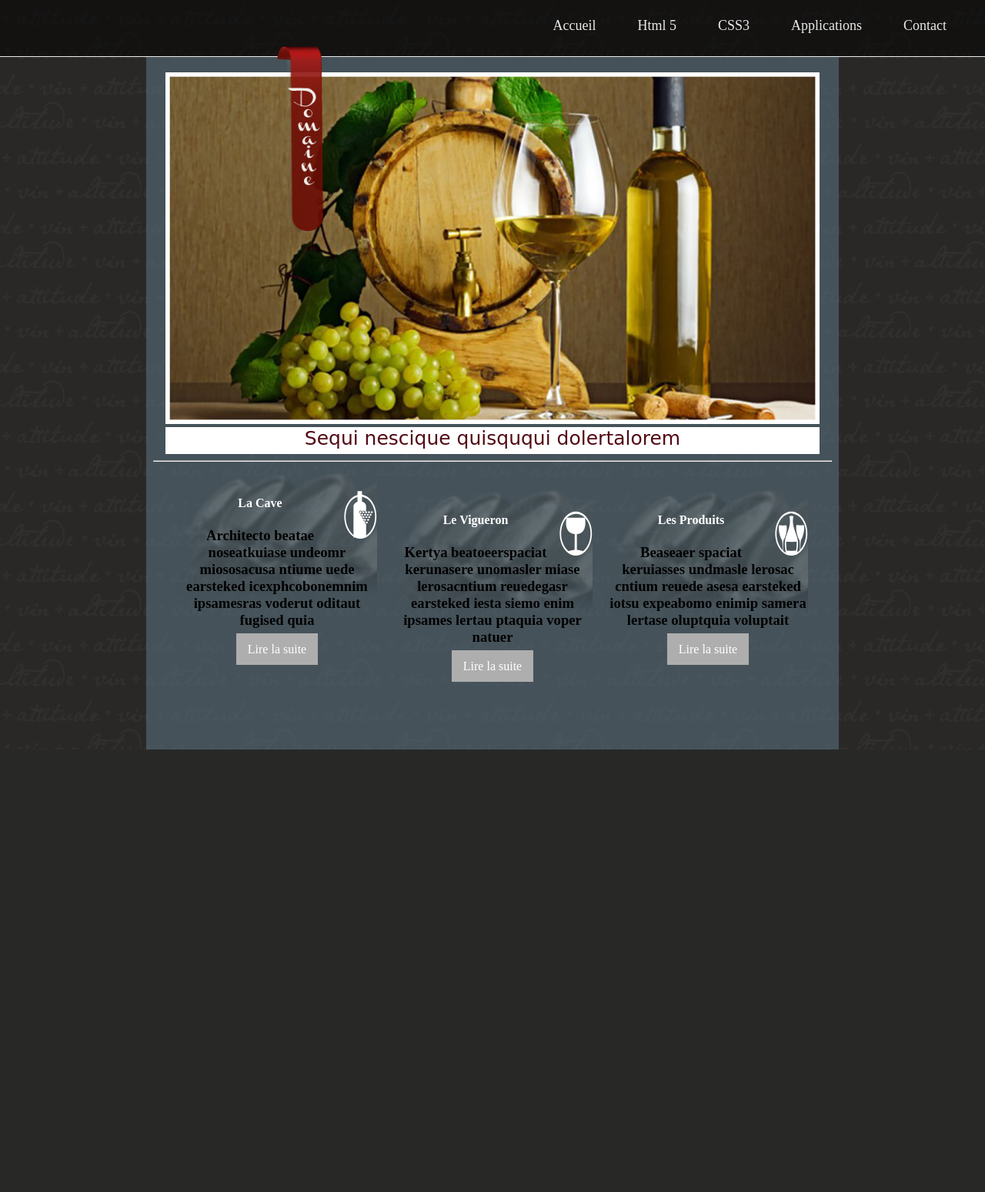
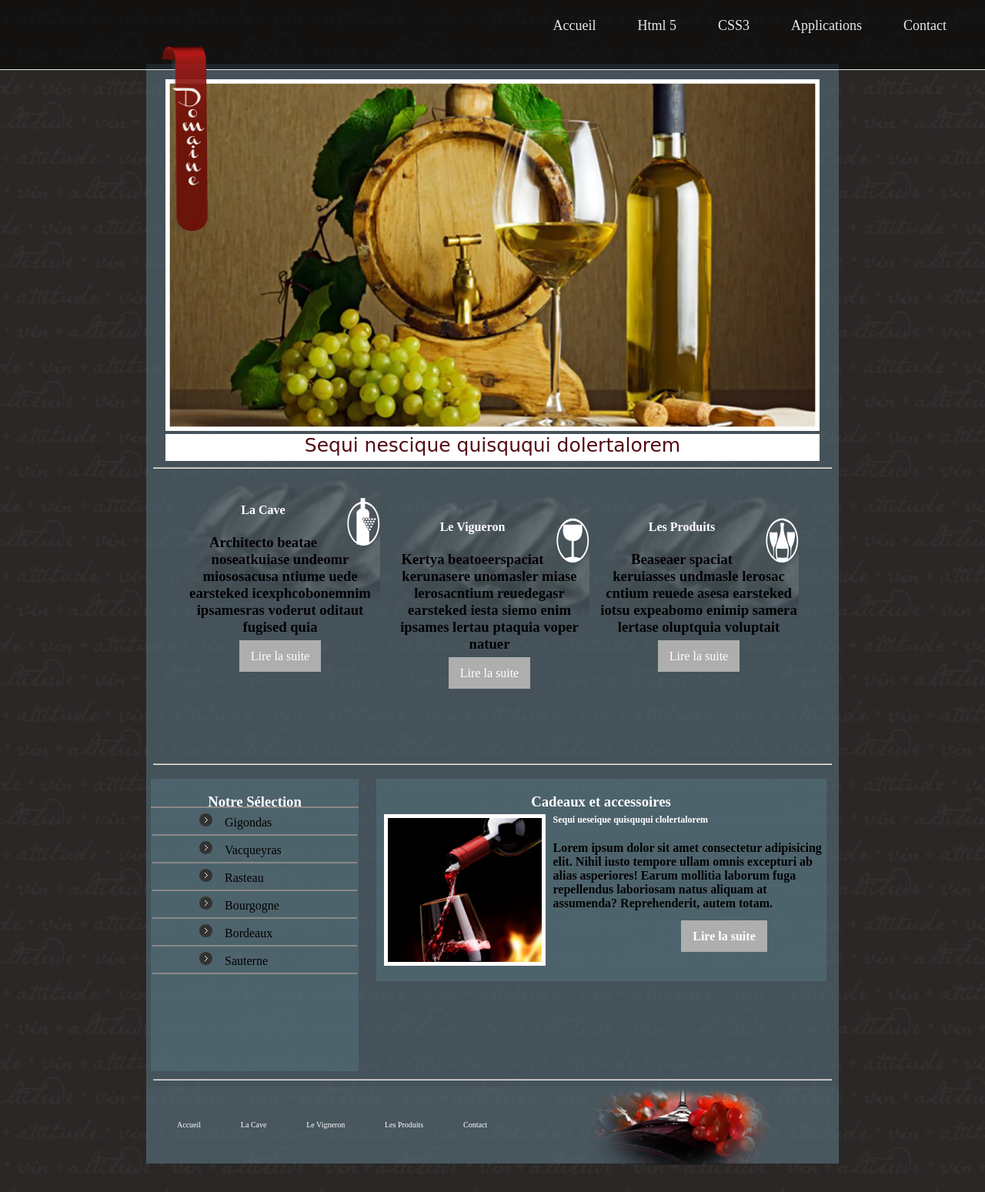
Before and after one commit to Gcrouzet/CDA, a PHP site: page / in a window 1280 px wide. Shown: the whole page at 77% size. Before the commit the page ends 974 px from the top, so only its background shows below. Run offline with PHP 8.4, Linux system fonts and the light colour scheme; some web fonts are replaced.

Commit message:
up site vin

```diff
--- a/CDA/src/FOAD_WEBCLIENT/index.html
+++ b/CDA/src/FOAD_WEBCLIENT/index.html
@@ -41,25 +41,81 @@
             <div class="box">
                 <img src="images/icon-1.png" class="icon_img">
                 <h4>La Cave</h4>
-                <p class="txt2">Architecto beatae noseatkuiase undeomr miososacusa ntiume uede earsteked icexphcobonemnim ipsamesras voderut oditaut fugised quia</p>
+                <p class="txt2">Architecto beatae noseatkuiase undeomr miososacusa ntiume uede earsteked
+                    icexphcobonemnim ipsamesras voderut oditaut fugised quia</p>
                 <a href="#" class="button">Lire la suite</a>
             </div>
 
-            <div class="box"id="vign" >
+            <div class="box" id="vign">
                 <img src="images/icon-2.png" class="icon_img">
-                <h4 >Le Vigueron</h4>
-                <p class="txt2">Kertya beatoeerspaciat kerunasere unomasler miase lerosacntium reuedegasr earsteked iesta siemo enim ipsames lertau ptaquia voper natuer</p>
-                <a href="#" class="button"id="rotate">Lire la suite</a>
+                <h4>Le Vigueron</h4>
+                <p class="txt2">Kertya beatoeerspaciat kerunasere unomasler miase lerosacntium reuedegasr earsteked
+                    iesta siemo enim ipsames lertau ptaquia voper natuer</p>
+                <a href="#" class="button" id="rotate">Lire la suite</a>
             </div>
 
             <div class="box">
                 <img src="images/icon-3.png" class="icon_img">
                 <h4>Les Produits</h4>
-                <p class="txt2">Beaseaer spaciat keruiasses undmasle lerosac cntium reuede asesa earsteked iotsu expeabomo enimip samera lertase oluptquia voluptait</p>
+                <p class="txt2">Beaseaer spaciat keruiasses undmasle lerosac cntium reuede asesa earsteked iotsu
+                    expeabomo enimip samera lertase oluptquia voluptait</p>
                 <a href="#" class="button">Lire la suite</a>
             </div>
 
         </article>
+        <hr style="width: 880px; margin-top: 20px;">
+        <div class="bloc2">
+            <article id="nav_bar">
+                <h3>Notre Sélection</h3>
+                <table id="nav_liste">
+                    <tr>
+                        <td><img src="images/liste.png" class="liste_icon">Gigondas</td>
+                    </tr>
+                    <tr>
+                        <td><img src="images/liste.png" class="liste_icon">Vacqueyras</td>
+                    </tr>
+                    <tr>
+                        <td><img src="images/liste.png" class="liste_icon">Rasteau</td>
+                    </tr>
+                    <tr>
+                        <td><img src="images/liste.png" class="liste_icon">Bourgogne</td>
+                    </tr>
+                    <tr>
+                        <td><img src="images/liste.png" class="liste_icon">Bordeaux</td>
+                    </tr>
+                    <tr>
+                        <td><img src="images/liste.png" class="liste_icon">Sauterne</td>
+                    </tr>
+                </table>
+            </article>
+
+            <article id="cad_bar">
+                <h3>Cadeaux et accessoires</h3>
+                <div id="txt3">
+                    <img src="images/home-img1.jpg">
+                    <h5>Sequi ueseique quisququi clolertalorem</h5>
+                    <p style="text-align: left; margin-bottom: 25px;">Lorem ipsum dolor sit amet consectetur adipisicing
+                        elit. Nihil iusto tempore ullam omnis excepturi ab alias asperiores!
+                        Earum mollitia laborum fuga repellendus laboriosam natus aliquam at assumenda? Reprehenderit,
+                        autem totam.</p>
+                    <div id="rot"><a href="#" class="button">Lire la suite</a></div>
+                </div>
+            </article>
+            <hr style="width: 880px; margin-top: 20px;">
+        </div>
+        <footer>
+            <div id="nav_foot">
+                <ul class="menu_foot">
+                    <li><a href="#">Accueil</a></li>
+                    <li><a href="#">La Cave</a></li>
+                    <li><a href="#">Le Vigneron</a></li>
+                    <li><a href="#">Les Produits</a></li>
+                    <li><a href="#">Contact</a></li>
+                </ul>
+            </div>
+            <img src="images/img_footer.png">
+        </footer>
+
     </section>
 </body>
 
--- a/CDA/src/FOAD_WEBCLIENT/style.css
+++ b/CDA/src/FOAD_WEBCLIENT/style.css
@@ -1,4 +1,4 @@
-body{
+body {
     margin: 0;
     padding: 0;
     background-image: url(images/bg_motif.gif);
@@ -7,8 +7,8 @@ body{
 
 @font-face {
     font-family: channel-webfont;
-    src: url('fonts/channel-webfont.ttf'),
-         url('fonts/channel-webfont.eot'); /* IE9+ */
+    src: url('fonts/channel-webfont.ttf'), url('fonts/channel-webfont.eot');
+    /* IE9+ */
 }
 
 @font-face {
@@ -21,103 +21,81 @@ body{
     src: url('fonts/AB_Exp_by_III_wildcard_III.ttf'),
 }
 
-
-header
-{
-    height: 73px;
-    background-color: rgba(0, 0, 0, 0.6) ;
+header {
+    position: fixed;
+    top: 0px;
+    height: 90px;
+    width: 100%;
+    background-color: rgba(0, 0, 0, 0.6);
     opacity: 0.9;
     border-bottom: white solid 1px;
-    padding: 0px;
-
 }
 
-#logo
-{
+#logo {
     height: 250px;
     width: 80px;
     margin-top: 56px;
-    margin-left: 350px;
-
+    margin-left: 200px;
 }
 
-nav
-{
+nav {
     height: 100%;
-    float:right;
+    float: right;
     margin-left: 30px;
-
 }
 
-.menu
-{
+.menu {
     height: 100%;
-
 }
 
-.menu a
-{
+.menu a {
     color: white;
     font-family: channel-webfont;
     font-size: 18px;
     text-decoration: none;
 }
 
-.menu li
-{
-
-    display:inline-block;
-    padding:7px 50px 0px 0px;
-
+.menu li {
+    display: inline-block;
+    padding: 7px 50px 0px 0px;
 }
 
-.menu li :hover
-{
+.menu li :hover {
     color: red;
 }
 
-.menu li ul
-{
-    position:absolute;
-    visibility:hidden;
+.menu li ul {
+    position: absolute;
+    visibility: hidden;
+}
 
-}
-.menu li ul li
-{
+.menu li ul li {
     height: 50px;
     width: 220px;
-    display:block;
-    background-color:  rgba(0, 0, 0, 0.4) ;
+    display: block;
+    background-color: rgba(0, 0, 0, 0.4);
     border: 1px white;
     border: white solid 1px;
     padding: 0px 15px;
 }
-.menu li:hover > ul
-{
-    visibility:visible;
+
+.menu li:hover>ul {
+    visibility: visible;
 }
 
-
-section
-{
+section {
     width: 900px;
-    height: 900px;
-    margin: auto;
-    background-color: rgba(96,125,139,0.5);
+    margin: 83px auto 0px auto;
+    background-color: rgba(96, 125, 139, 0.5);
     text-align: center;
-
 }
 
-#main_img
-{
+#main_img {
     width: 850px;
     margin-top: 20px;
-
 }
 
-
-#txt1
-{
+#txt1 {
     width: 850px;
     height: 35px;
     font-family: comic sans ms;
@@ -127,64 +105,158 @@ section
     margin: 0px 0px 0px 25px;
 }
 
-.box
-{
+.box {
     width: 260px;
     height: 283px;
     text-align: center;
     display: inline-block;
-    background-image: url(images/bg_g.png) ;
-    background-repeat : no-repeat;
-    margin : 0 8px ;
-
+    background-image: url(images/bg_g.png);
+    background-repeat: no-repeat;
+    margin: 0px 8px 50px 0;
 }
 
+h3 {
+    font-family: channel-webfont;
+    color: white;
+    margin-bottom: -5px;
+}
 
-h4
-{
-    font-family:channel-webfont ;
+h4 {
+    font-family: channel-webfont;
     color: white;
     padding-top: 16px;
+}
 
+h5 {
+    font-family: channel-webfont;
+    color: white;
+    text-align: left;
+    font-size: 12px;
+    margin-top: 10px;
 }
-#vign
-{
+
+#vign {
     position: relative;
     top: 22px;
 }
 
-.txt2
-{
+.txt2 {
     text-align: center;
     font-weight: bolder;
     font-size: 14pt;
-
 }
 
-
-.icon_img
-{
+.icon_img {
     float: right;
     margin-top: 30px;
 }
 
-.button
-{
+.button {
     width: 100px;
     height: 35px;
-    background-color:#AEAEAE ;
+    background-color: #AEAEAE;
     color: white;
     text-align: center;
     margin: 20px auto;
     text-decoration: none;
     padding: 12px 15px;
+}
 
+.button:hover {
+    background: rgba(96, 125, 139, 0.5);
+    font-size: 30px;
+    color: red;
 
 }
-#rotate:hover
+
+#nav_bar {
+    width: 30%;
+    height: 360px;
+    background-color: rgba(84, 110, 122, 0.6);
+    margin: 10px 6px;
+    padding-bottom: 20px;
+    float: left;
+}
+
+#nav_liste {
+    width: 100%;
+    border-top: #8A8887 solid 2px;
+}
+
+.liste_icon {
+    margin-right: 15px;
+    margin-left: 60px
+}
+
+footer {
+    background-color: rgba(96, 125, 139, 0.1);
+    height: 100px;
+}
+
+#nav_liste tr td {
+    height: 30px;
+    border-bottom: #8A8887 solid 2px;
+    color: black;
+    text-align: left;
+}
+
+#cad_bar {
+    width: 65%;
+    background-color: rgba(84, 110, 122, 0.6);
+    margin: 10px 6px;
+    padding-bottom: 20px;
+    display: inline-block;
+}
+
+#txt3 img {
+    float: left;
+    margin: 0px 10px;
+    border: 5px solid white;
+    width: 200px;
+}
+#rot
 {
-    background:rgba(96,125,139,0.5);
-    font-size:30px;
-    color:red;
-    transform: rotate(130deg);
+    padding-left: 320px;
+    transition: 0.5s;
 }
+
+#rot:hover
+{
+    transition: 0.5s;
+    transform: rotate(-5deg);
+
+}
+#txt3 {
+    font-weight: bolder;
+}
+
+footer img {
+    width: 240px;
+}
+
+#nav_foot {
+    height: 100%;
+    font-size: 7px;
+    float: left;
+    margin-top: 30px;
+}
+
+.menu_foot {
+    height: 100%;
+}
+
+.menu_foot a {
+    color: white;
+    font-family: channel-webfont;
+    font-size: 10px;
+    text-decoration: none;
+}
+
+.menu_foot li {
+    display: inline-block;
+    padding: 7px 50px 0px 0px;
+}
+
+.menu_foot li :hover {
+    color: red;
+}
```
Lines whose indentation alone changed are shown as unchanged.
